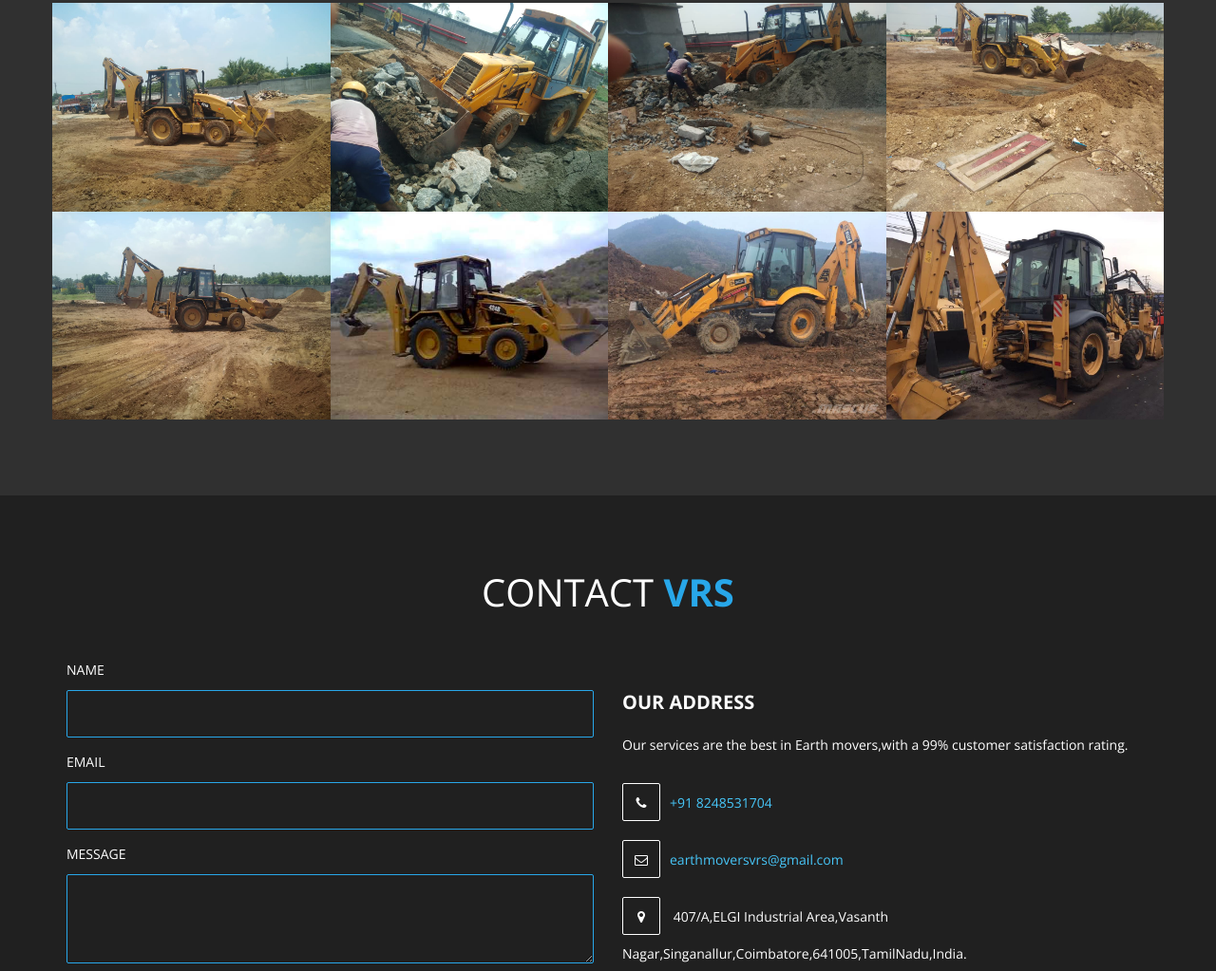
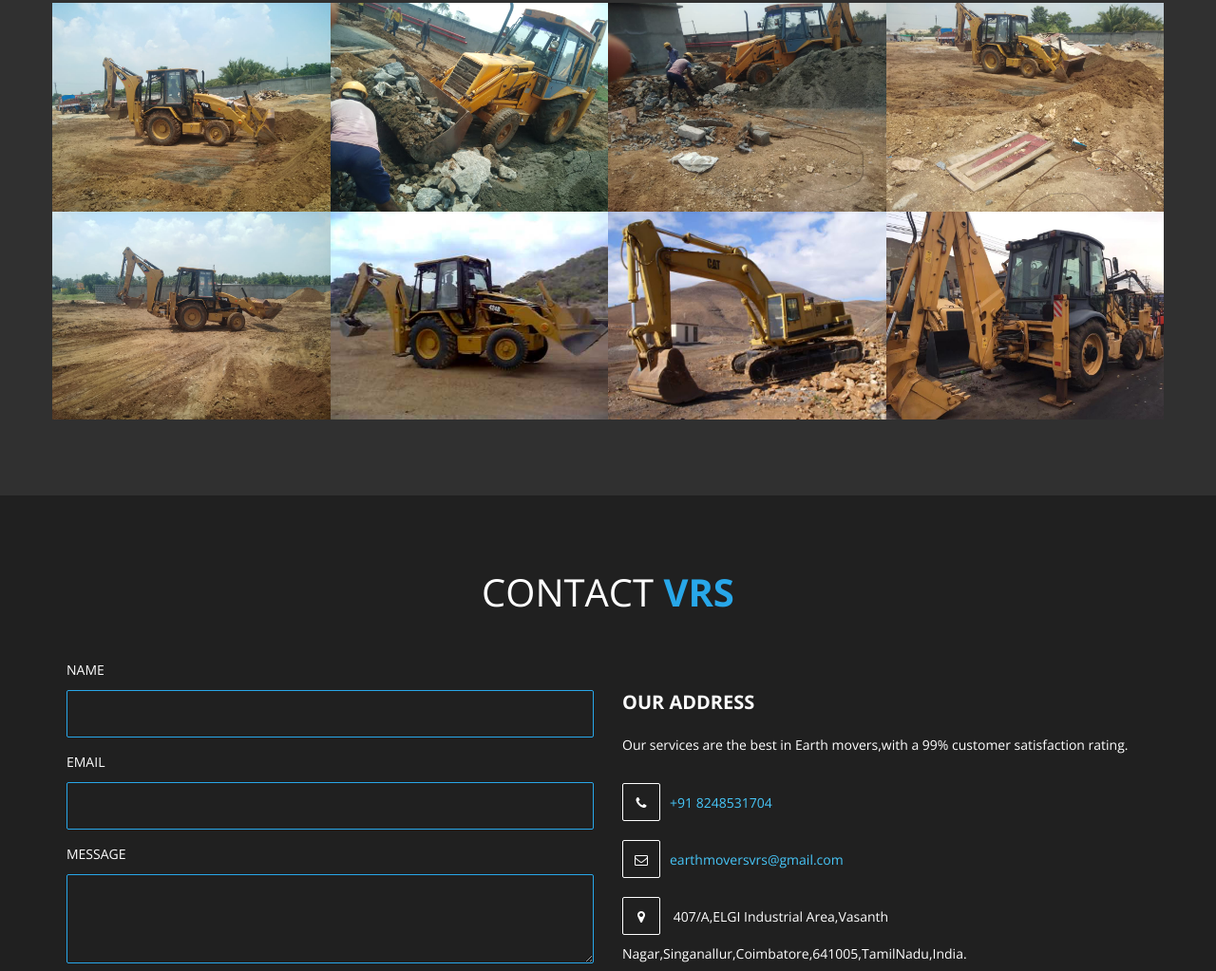
Before and after one commit to vrsearthmovers/VrsEathmovers, a plain HTML site: page index.html in a window 1280 px wide. Shown: the part 2266-3289 px from the top of the page at 95% size. Drawn offline with nearby package versions, Linux system fonts and the light colour scheme.

Commit message:
Update index.html

```diff
--- a/index.html
+++ b/index.html
@@ -270,7 +270,7 @@
                 </div>
                 <div class="col-md-3 col-sm-6 col-xs-12 wow fadeIn" data-wow-offset="50" data-wow-delay="0.6s">
                     <div class="portfolio-thumb">
-                        <img src="images/portfolio-img7.jpg" class="img-responsive" alt="portfolio img 1">
+                        <img src="images/portfolio-img9.jpg" class="img-responsive" alt="portfolio img 1">
                         <div class="portfolio-overlay">
                             <h4>Project Seven</h4>
                             <p>This is our vechicle working in Contractual Services.</p>
```
